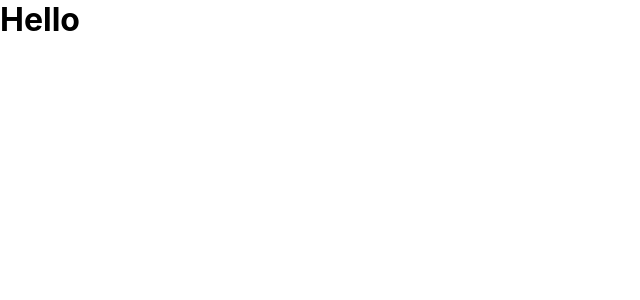
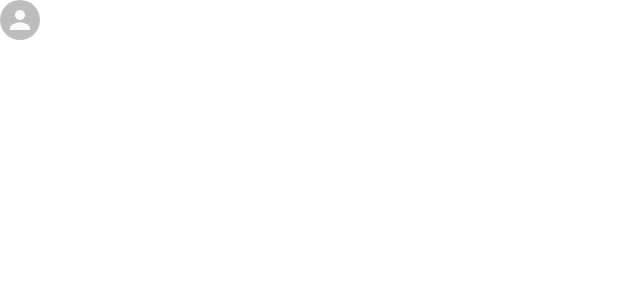
Before and after one commit to georgi9603/Code-For-Fun, a React (Create React App) app in the folder _Slack_Clone/slack_clone/: page / in a window 1280 px wide. Shown: the top 300 px of the page, without its empty margins (0-640 px from the left). Built offline with nearby package versions, Linux system fonts and the light colour scheme.

Commit message:
installing material UI and adding header component

```diff
--- a/_Slack_Clone/slack_clone/package.json
+++ b/_Slack_Clone/slack_clone/package.json
@@ -3,6 +3,8 @@
   "version": "0.1.0",
   "private": true,
   "dependencies": {
+    "@material-ui/core": "^4.11.0",
+    "@material-ui/icons": "^4.9.1",
     "@testing-library/jest-dom": "^4.2.4",
     "@testing-library/react": "^9.5.0",
     "@testing-library/user-event": "^7.2.1",
--- a/_Slack_Clone/slack_clone/src/App.js
+++ b/_Slack_Clone/slack_clone/src/App.js
@@ -1,10 +1,11 @@
 import React from 'react';
 import './App.css';
+import Header from './Header';
 
 function App() {
   return (
-    <div className="App">
-      <h1>Hello</h1>
+    <div className="app">
+      <Header />
     </div>
   );
 }
--- /dev/null
+++ b/_Slack_Clone/slack_clone/src/Header.js
@@ -0,0 +1,19 @@
+import React from 'react'
+import { Avatar } from '@material-ui/core';
+
+export default function Header() {
+    return (
+        <div className='header'>
+            <div className='header__left'>
+                <Avatar />
+
+            </div>
+            <div className='header__center'>
+
+            </div>
+            <div className='header__right'>
+
+            </div>
+        </div>
+    )
+}
```
Also changed, not shown: 1 other file (tests, documents, lock files or other folders).
